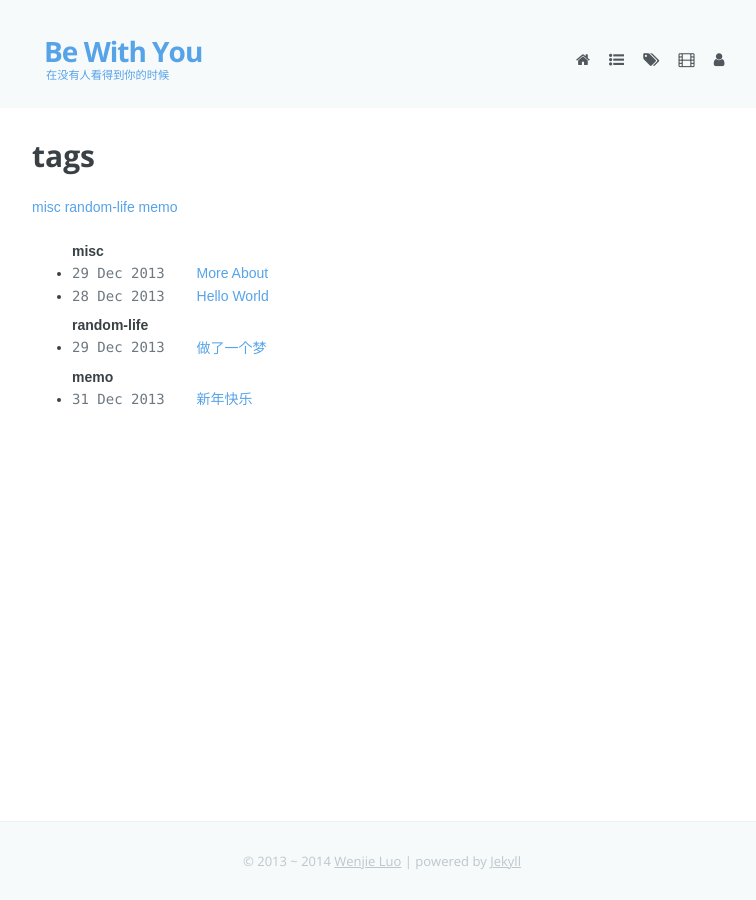
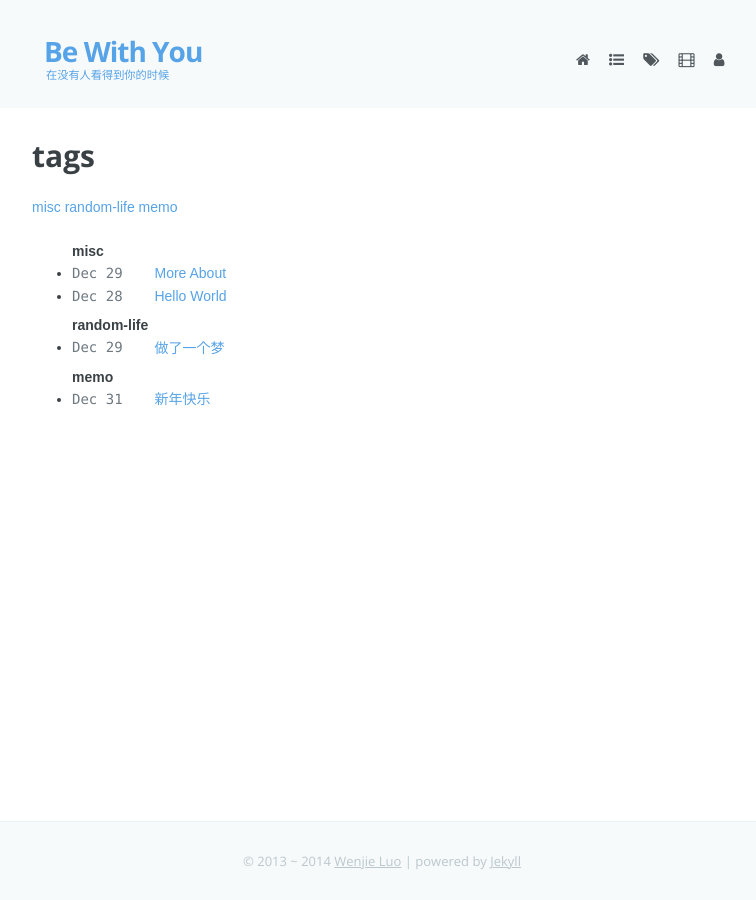
Before and after one commit to saakuraa/myblog, a Jekyll site: the page built from tags.md, in a window 1280 px wide. Shown: the whole page, without its empty margins (258-1014 px from the left). Built offline with Jekyll 4.4.1, drawn with Linux system fonts in a browser that asks for light colours; nearby versions of some CDN libraries; library files that are not in the unit come from our copies; Markdown is read by kramdown in place of the engine named in the settings.

Commit message:
new deployment

```diff
--- a/tags.md
+++ b/tags.md
@@ -14,7 +14,7 @@ layout: page
   <li class="listing-seperator" id="{{ tag[0] }}">{{ tag[0] }}</li>
 {% for post in tag[1] %}
   <li class="listing-item">
-  <time datetime="{{ post.date | date:"%Y-%m-%d" }}">{{ post.date | date_to_string }}</time>
+  <time datetime="{{ post.date | date:"%Y-%m-%d" }}">{{ post.date | date: "%b %d" }}</time>
   <a href="{{ post.url }}" title="{{ post.title }}">{{ post.title }}</a>
   </li>
 {% endfor %}
```
